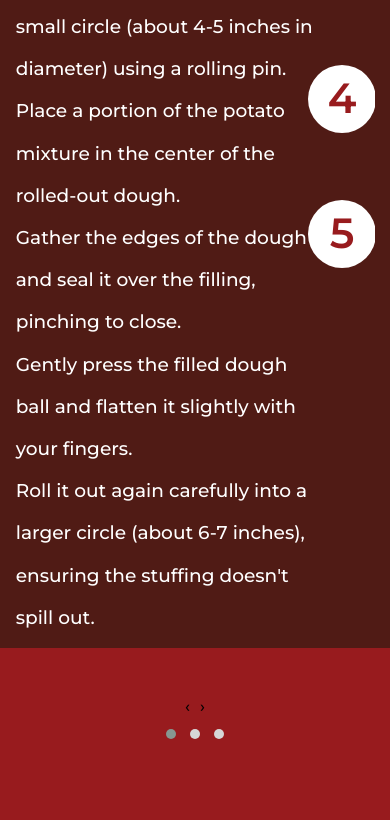
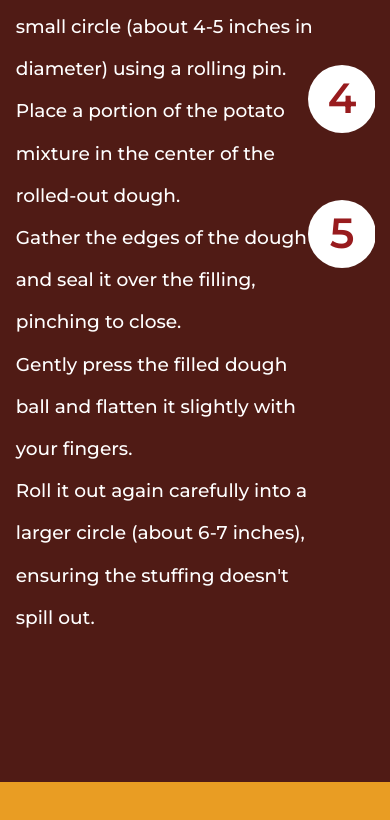
Before and after one commit to v4vikram/aaryabhog, a website: page index.html in a window 390 px wide. Shown: the part 9006-9826 px from the top of the page. Drawn offline with nearby package versions, Linux system fonts and the light colour scheme.

Commit message:
responsive menu

```diff
--- a/assets/css/main.css
+++ b/assets/css/main.css
@@ -323,6 +323,18 @@ img {
 #mobile-section .tabs button.active .recipe-number{
     background-color: var(--yellow);
 }
+#mobile-section .owl-nav {
+    position: absolute;
+    top: 0%;
+    right: 0;
+}
+#mobile-section .owl-nav button {
+    background-color: transparent;
+}
+#mobile-section .owl-nav span {
+    font-size: 8vh;
+    color: var(--yellow);
+}
 
 /* ========== Recipe Slider =============== */
 
--- a/assets/js/main.js
+++ b/assets/js/main.js
@@ -144,7 +144,7 @@ $(document).ready(function () {
       center: false,
       nav: true,
       margin: vhMargin, // Set margin dynamically
-      dots: true,
+      dots: false,
       loop: true, // Disable touch dragging
       mouseDrag: false,
     });
--- a/index.html
+++ b/index.html
@@ -628,7 +628,7 @@
 
         <!-- ========= Recipe =========== -->
         <!-- lg slider -->
-        <section class="recipe-section pt-[12vh] block md:block" id="desktop-section">
+        <section class="recipe-section pt-[12vh] none md:block" id="desktop-section">
             <div class="custom-width">
                 <div class="text-center md:w-[40%] m-auto pin-box1">
                     <span class="uppercase text-white text-[2.2vh]">CHECK OUT</span>
@@ -1404,7 +1404,7 @@
         </section>
 
         <!-- sm slider -->
-        <section class="recipe-section pt-[12vh] block md:block" id="mobile-section">
+        <section class="recipe-section py-[12vh] block md:block" id="mobile-section">
             <div class="custom-width">
                 <div class="text-center md:w-[40%] m-auto pin-box1">
                     <span class="uppercase text-white text-[2.2vh]">CHECK OUT</span>
@@ -2037,21 +2037,6 @@
                     </div>
                 </div>
             </div>
-
-            <div class="bg-mehroon min-h-screen mt-[-12.2vh]  pb-[18vh] recipe-container">
-                <div class="custom-width pt-[24.4vh]">
-                    <!-- Content Section -->
-                    <div id="content-container" class="mt-8">
-
-
-
-
-
-                    </div>
-                </div>
-            </div>
-
-
         </section>
 
 
```
